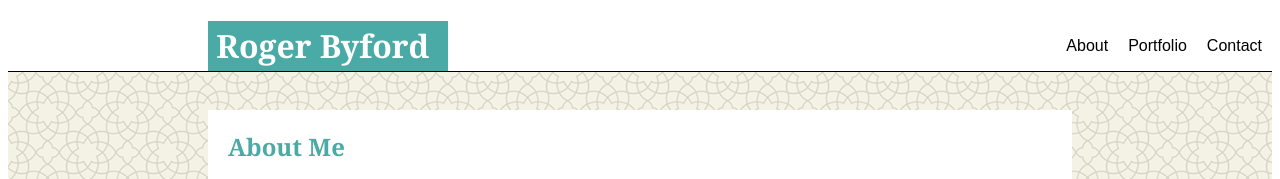
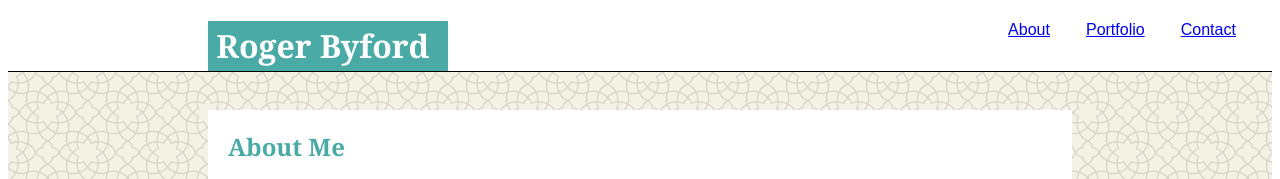
Before and after one commit to rgbyford/Basic-Portfolio, a plain HTML site: page index.html in a window 1280 px wide. Shown: the top 179 px of the page. Drawn offline with Linux system fonts and the light colour scheme.

Commit message:
flexbox for nav manu

```diff
--- a/assets/css/style.css
+++ b/assets/css/style.css
@@ -24,27 +24,14 @@ p {
     padding-right: 10px;
 }
 nav {
-    display: inline;
+    display: flex;
     float: right;
-    overflow: hidden;
-    height: 30px;
-    width: 280px;
+    justify-content: space-evenly;
+    width: 300px;
 }
-/* for the nav bar menu */
-ul {
-    list-style: none;
-    float: right;
-}
-ul li {
-      float: left;
-}
-ul li a {color: black;
-    padding: 0 10px;
-    text-decoration: none;
-}
-ul li a:hover {
-     background: yellowgreen;
-     color: #333;
+.navitem:hover {
+    background: yellowgreen;
+    color: #333;
 }
 
 /* The lines dividing content */
--- a/index.html
+++ b/index.html
@@ -12,17 +12,9 @@
 <body>
     <header>
         <nav>
-            <ul>
-                <li>
-                    <a href="index.html">About</a>
-                </li>
-                <li>
-                    <a href="portfolio.html">Portfolio</a>
-                </li>
-                <li>
-                    <a href="contact.html">Contact</a>
-                </li>
-            </ul>
+            <a class="navitem" href="index.html">About</a>
+            <a class="navitem" href="portfolio.html">Portfolio</a>
+            <a class="navitem" href="contact.html">Contact</a>
         </nav>
         <h1>&nbsp;Roger Byford</h1>
         <div class="h_line1"></div>
```
Also changed, not shown: contact.html (+3 -11 lines), portfolio.html (+3 -11 lines).
